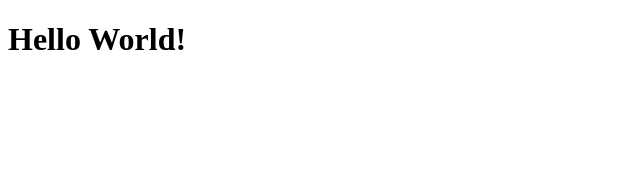
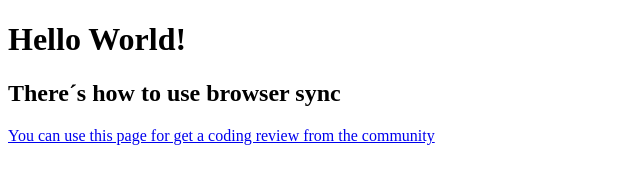
Before and after one commit to cmirav/courseratest, a plain HTML site: page index.html in a window 1280 px wide. Shown: the whole page, without its empty margins (0-640 px from the left). Drawn offline with Linux system fonts and the light colour scheme.

Commit message:
small modification

```diff
--- a/index.html
+++ b/index.html
@@ -7,5 +7,7 @@
 </head>
 <body>
 <h1>Hello World!</h1>
+<h2>There´s how to use browser sync</h2>
+<a href="https://stackoverflow.com" target="_blank" <p>You can use this page for get a coding review from the community</p></a>
 </body>
 </html>
```
